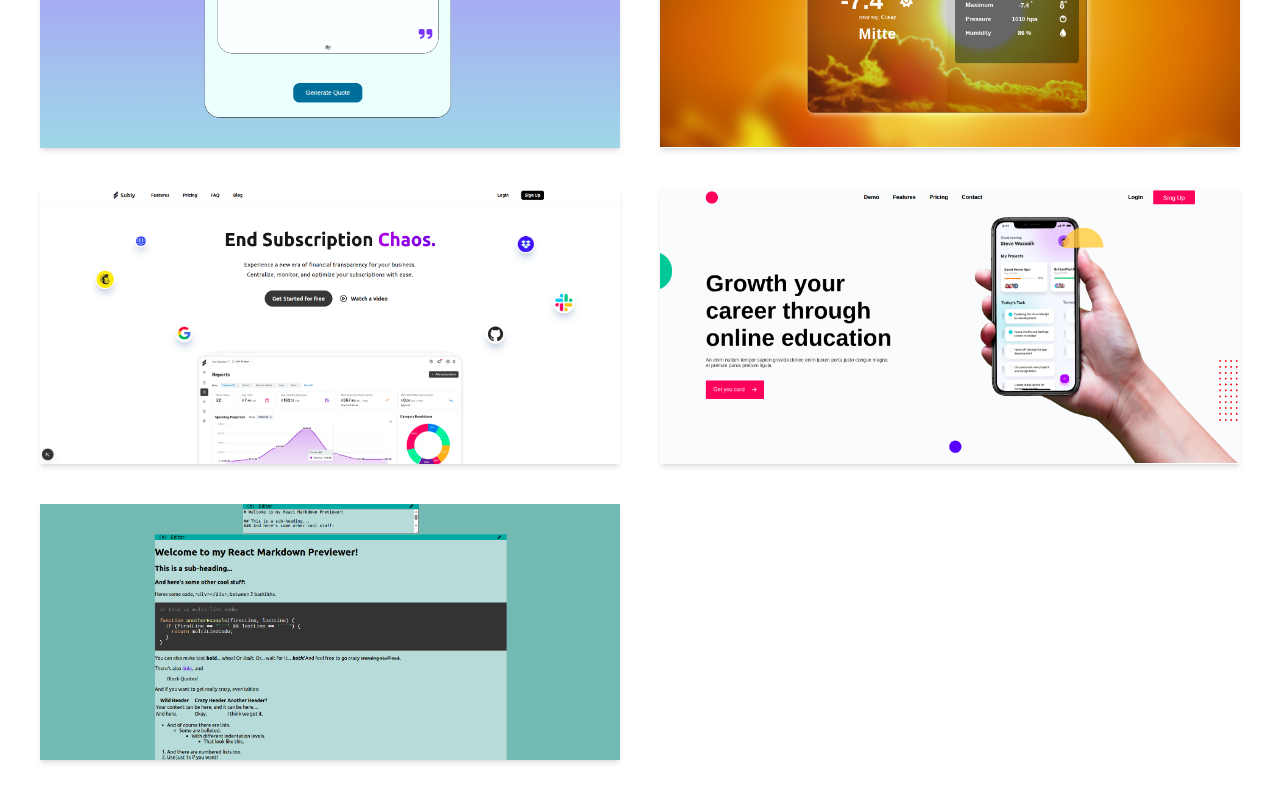
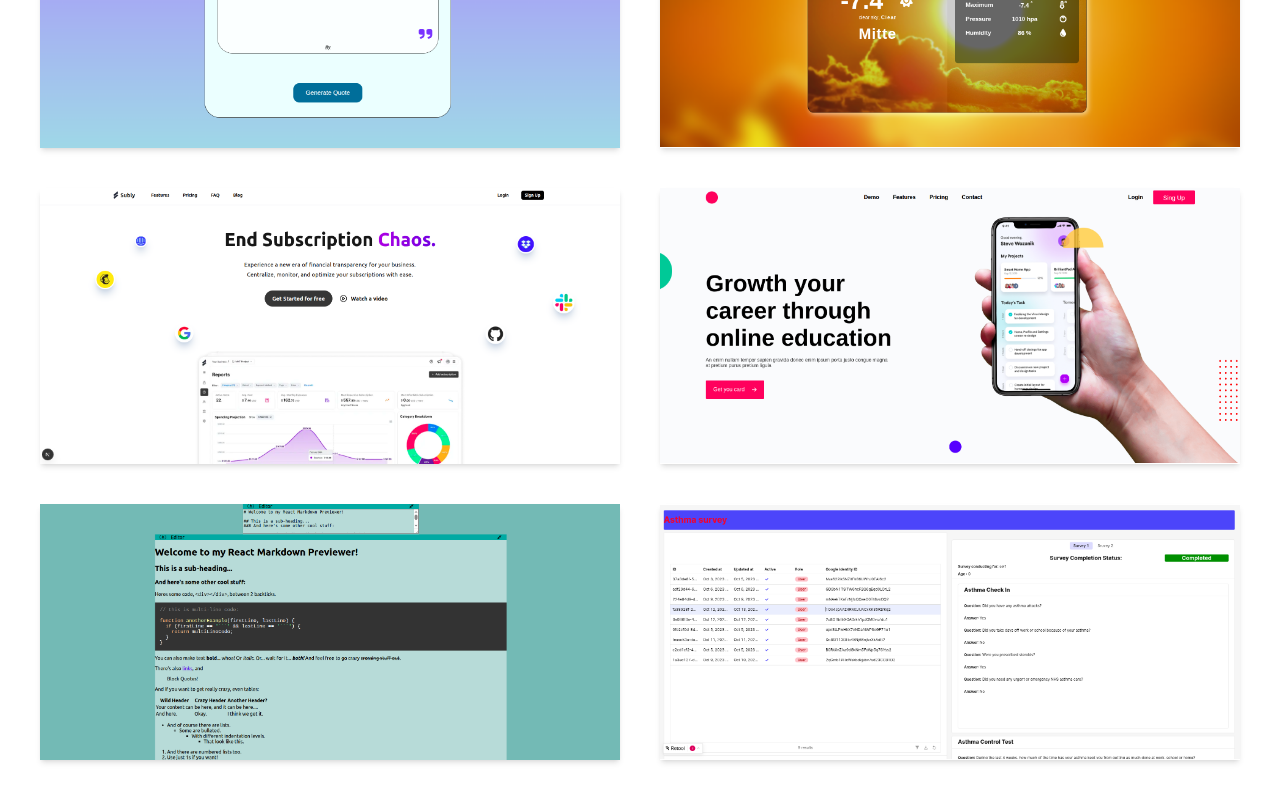
Before and after one commit to jasminderslabs/portfolio, a React (Create React App) app: page / in a window 1280 px wide. Shown: the part 1285-2085 px from the top of the page. Built offline with nearby package versions, Linux system fonts and the light colour scheme.

Commit message:
Assignment 10: Asthma Survey Retool App

```diff
--- a/src/components/showProjects.jsx
+++ b/src/components/showProjects.jsx
@@ -13,7 +13,8 @@ const Projects = () => {
         'Weather App',
         'Subly',
         'Landing Page',
-        'Markdown Preview'
+        'Markdown Preview',
+        "Asthma Survey App"
     ];
     const [currentCourseSelected, setCurrentCourseSelected] = useState('');
     const [showOverlay, setOverlay] = useState(null)
--- a/src/portfolioImages.js
+++ b/src/portfolioImages.js
@@ -44,4 +44,9 @@ export const portfolioImages = [
     alt: "landing-project-image",
     link: "https://workdrive.zoho.com/folder/i74vj41c3a50f90ef468ab177d2c240af88ff",
   },
+  {
+    src: "/portfolioProject10.png",
+    alt: "asthma-survey-app-image",
+    link: "https://sookshumlabs1.retool.com/embedded/public/cd055abc-92a0-4884-a6ef-3cca619e7e0d",
+  },
 ];
```
Also changed, not shown: public/portfolioProject10.png (added), public/portfolioProject11.png (added).
